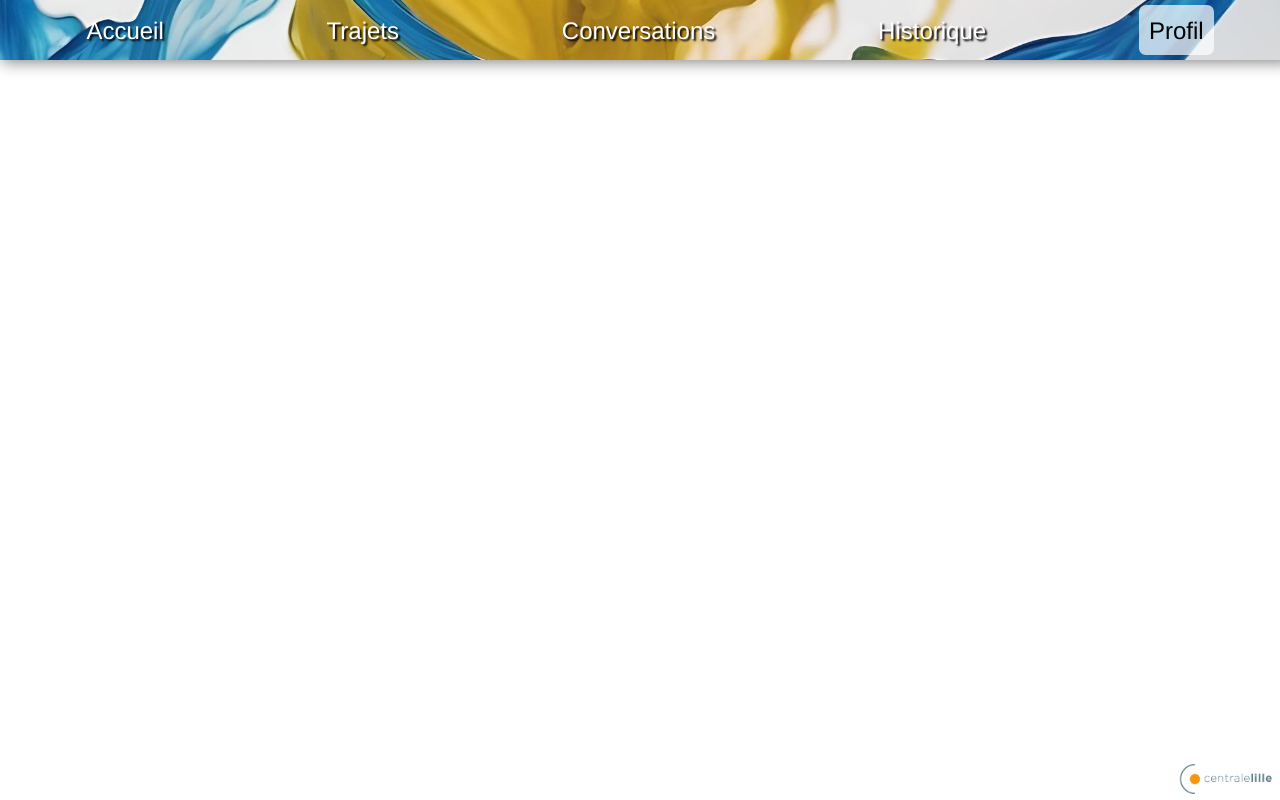
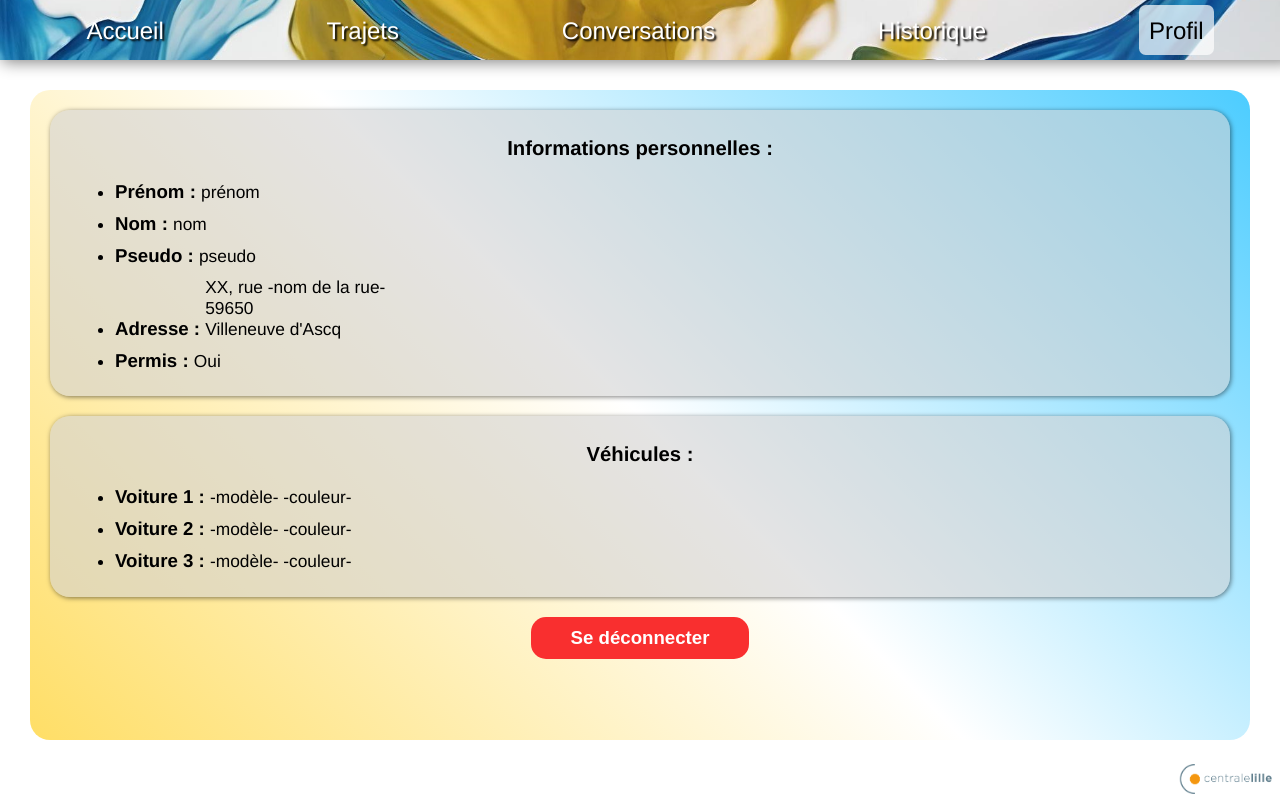
Before and after one commit to JulesVoyer/ProjetWEB, a PHP site: page /index.php?view=profil in a window 1280 px wide. Run offline with PHP 8.4, Linux system fonts and the light colour scheme; the visitor is signed in with stand-in values (Sample User, id 1).

Commit message:
Début profil et derinières modifs signUp

```diff
--- a/CSS/style.css
+++ b/CSS/style.css
@@ -1,6 +1,3 @@
-
-
-
 body {
     /* Remises à zéro */
     margin: 0;
@@ -994,8 +991,74 @@ body {
 }
 
 
+
+/*---------- PROFIL ----------*/
+
+#pflBody {
+    /* Fond du profil */
+    background: rgba(207, 164, 34);
+    background: linear-gradient(45deg, rgba(255, 208, 37, 0.7) 0%, rgba(255, 255, 255, 0.7) 50%, rgba(0, 183, 255, 0.7) 100%);
+
+    position: absolute;
+    left: 30px;
+    right: 30px;
+    top: 90px;
+    bottom: 60px;
+
+    border-radius: 15pt;
+
+    text-align: center;
+}
+
+#pflBody h3 {
+    text-align: center;
+}
+
+#pflBody li {
+    margin: 10px;
+}
+
+#pflPerso div {
+    display: inline-block;
+}
+
+#pflBody span {
+    font-weight: bolder;
+    font-size: 14pt !important;
+}
+
+#pflVoiture, #pflPerso {
+    background-color: rgba(211, 211, 211, 0.6);
+
+    box-shadow: 1px 1px 5px rgba(0, 0, 0, 0.5);
+
+    border-radius: 15pt;
+
+    padding: 7px 15px;
+    margin: 20px;
+
+    font-size: 13pt;
+
+    text-align: left;
+}
+
+#pflDecoBtn, #pflDecoConf {
+    background-color: rgb(249, 47, 47);
+    color: white;
+}
+
+#pflPopupDeco {
+    top: 40%;
+    bottom: 40%;
+}
+
+#pflDecoConf, #pflAnnuler {
+    margin: 0 10px;
+}
+
+
+
 /*---------- HEADER ----------*/
-
 
 #banner {
     /* Insertion de l'image de fond de la bannière d'entête */
--- a/index.php
+++ b/index.php
@@ -17,7 +17,7 @@ include_once "libs/maLibForms.php";
 $view = valider("view");
 
 
-if (!valider("connecte","SESSION")) {
+/*if (!valider("connecte","SESSION")) {
 
 	// Si view est vide ou différent de signUp, on charge la vue login par défaut
 	if ($view != "signUp") $view = "login";
@@ -25,7 +25,7 @@ if (!valider("connecte","SESSION")) {
     // Si l'utilisateur n'est pas connecté, on affiche la vue login
     include("templates/$view.php");
 
-} else {
+} else {*/
 
     // Sinon
 
@@ -48,6 +48,6 @@ if (!valider("connecte","SESSION")) {
 	// Dans tous les cas, on affiche le pied de page
 	// Qui contient les coordonnées de la personne si elle est connectée
 	include("templates/footer.php");
-}
+//}
 
 ?>
--- a/templates/header.php
+++ b/templates/header.php
@@ -28,14 +28,46 @@ echo "<?xml version=\"1.0\" encoding=\"utf-8\" ?>";
 
 		$(document).ready( function() {
 
+			// traitement des icons du header
 			currentIcon();
 
 			$(window).resize(function() {
 				currentIcon();
 			})
+			// fin traitement des icons du header
 
-		} ) // fin ready
+			// traitement popups profil
 
+			// popup déconnexion
+			$("#pflDecoBtn").click( function () {
+				$("#pflBody").css("filter", "blur(3px)");
+				$("#pflBody").css("-webkit-filter", "blur(3px)");
+				$("#pflPopupDecoCont").show();
+			} ); // fin click Se déconnecter
+
+			$("#pflAnnuler").click( function () {
+				$("#pflBody").css("filter", "blur(0)");
+				$("#pflBody").css("-webkit-filter", "blur(0)");
+				$("#pflPopupDecoCont").hide();
+			} ); // fin click Annuler
+			// fin popup déconnexion
+
+			// fermer tous les popups avec esc
+			$(document).keydown( function (contexte) {
+				if (contexte.which == 27) {
+					$("#pflBody").css("filter", "blur(0)");
+					$("#pflBody").css("-webkit-filter", "blur(0)");
+					$(".popup").hide();
+					}
+			} ); // fin fermer popup
+
+			// fin traitement popups profil
+
+
+		} ); // fin ready
+
+
+		// Traite les icons du header
 		function currentIcon () {
 			// la variable view récupérée dans la page index.php
 			// et donc accessible ici
@@ -63,7 +95,7 @@ echo "<?xml version=\"1.0\" encoding=\"utf-8\" ?>";
 					}
 				}
 			} );
-		}
+		} // fin icons header
 
 	</script>
 
--- a/templates/profil.php
+++ b/templates/profil.php
@@ -14,9 +14,46 @@ include_once("libs/maLibForms.php");
 
 ?>
 
-    <!-- **** B O D Y **** -->
-    <div id="profilBody">
-        <br><br><br><br>
+<div id="pflBody">
 
+    <div id="pflPerso">
+        <h3>Informations personnelles :</h3>
+        <ul>
+            <li><span>Prénom : </span>prénom</li>
+            <li><span>Nom : </span>nom</li>
+            <li><span>Pseudo : </span>pseudo</li>
+            <li>
+                <span>Adresse : </span>
+                <div>XX, rue -nom de la rue-
+                    <br />59650
+                    <br />Villeneuve d'Ascq
+                </div>
+            </li>
+            <li><span>Permis : </span>Oui</li>
+        </ul>
+    </div>
 
+    <div id="pflVoiture">
+    <h3>Véhicules :</h3>
+        <ul>
+            <li><span>Voiture 1 : </span>-modèle- -couleur-</li>
+            <li><span>Voiture 2 : </span>-modèle- -couleur-</li>
+            <li><span>Voiture 3 : </span>-modèle- -couleur-</li>
+        </ul>
     </div>
+
+    <input class="btn" id="pflDecoBtn" class="pflDeco" type="button" value="Se déconnecter" />
+
+</div>
+
+<div class="popup" id="pflPopupDecoCont">
+    <div id="pflPopupDeco">
+        <h3>Voulez-vous vous déconnecter ?</h3>
+        <form action="controleur.php" methode="">
+            <div class="popupButtons">
+                <input id="pflAnnuler" class="btn" type="button" name="annuler" value="Annuler" />
+                <input id="pflDecoConf" class="btn" type="button" name="deconnexion" value="Déconnexion" />
+            </div>
+        </form>
+    </div>
+</div>
```
Also changed, not shown: templates/signUp.php (+10 -1 lines).
